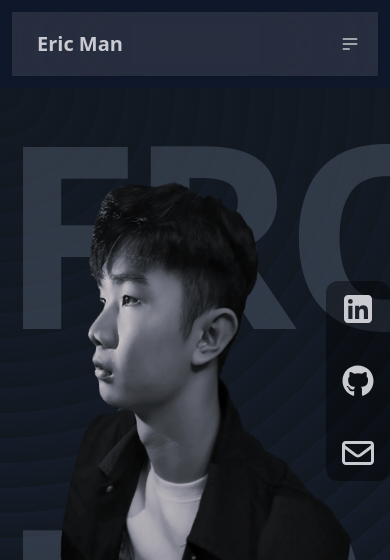
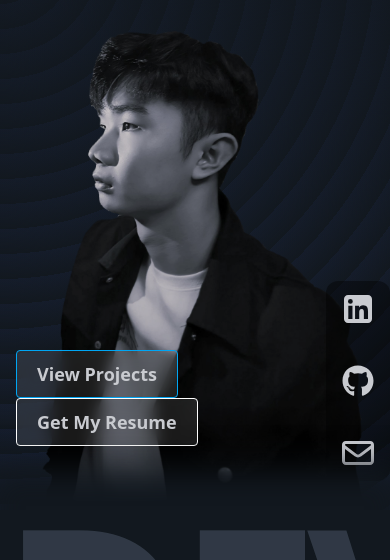
Before and after one commit to Mman7/portfolio, a React (Vite) app: page / in a window 390 px wide. Shown: the top 560 px of the page. Built offline with nearby package versions, Linux system fonts and the light colour scheme.

Commit message:
added scrolling element

```diff
--- a/src/components/body.tsx
+++ b/src/components/body.tsx
@@ -3,15 +3,29 @@ import Contact from "./contact";
 import HeroSection from "./hero";
 import Projects from "./projects";
 import Skill from "./skill";
+import { Element } from "react-scroll";
 
 export default function Body() {
   return (
     <div className="bg-customBase h-dvh w-full">
-      <HeroSection />
-      <About />
-      <Projects />
-      <Skill />
-      <Contact />
+      <Element
+        name="hero"
+        className="bg-pattern overflow: auto z-100 flex h-1/2 scroll-mt-24 flex-col items-center justify-end md:h-[calc(100vh-10rem)]"
+      >
+        <HeroSection />
+      </Element>
+      <Element name="about">
+        <About />
+      </Element>
+      <Element name="projects">
+        <Projects />
+      </Element>
+      <Element name="skills">
+        <Skill />
+      </Element>
+      <Element name="contact">
+        <Contact />
+      </Element>
     </div>
   );
 }
```
